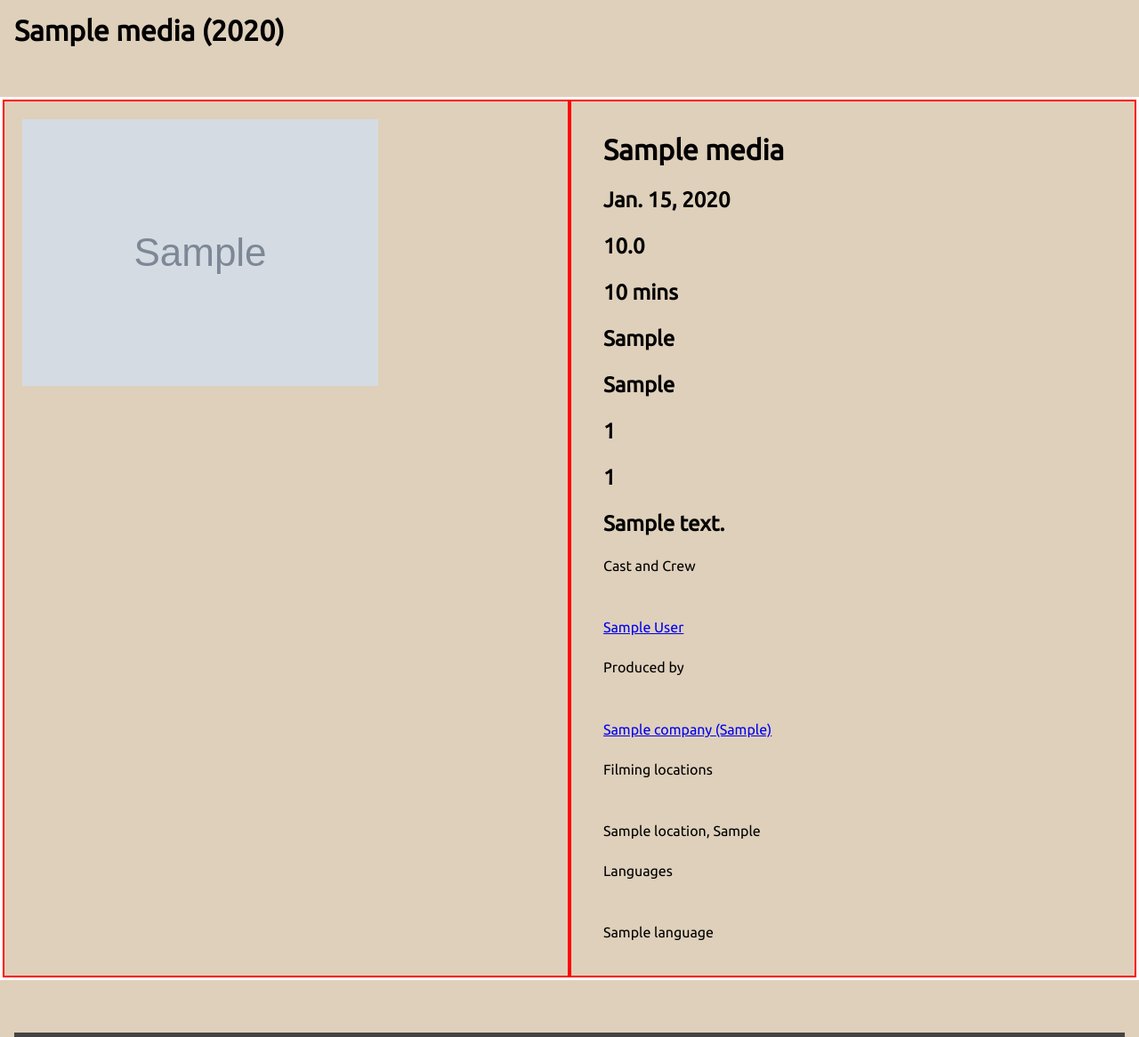
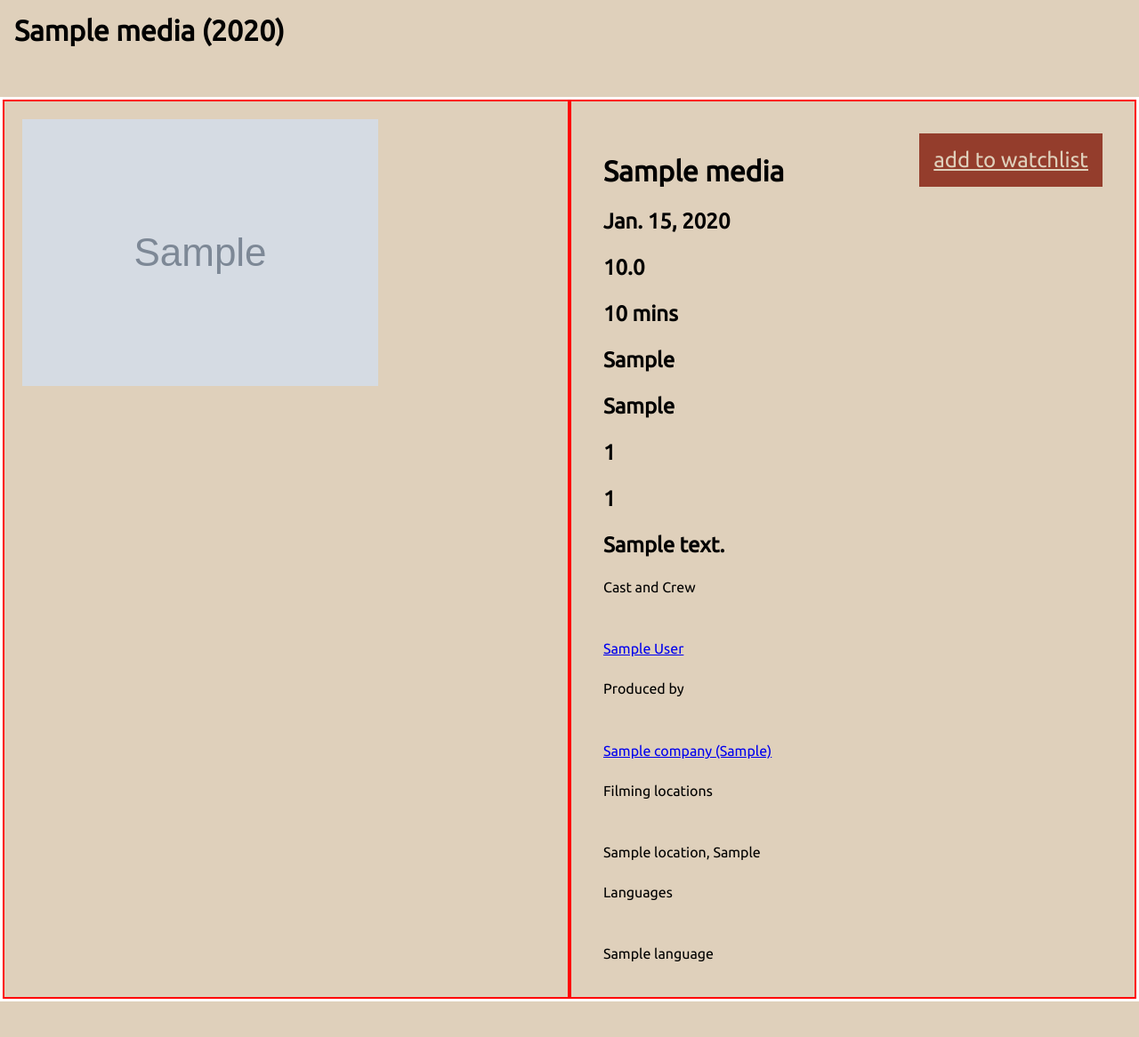
Before and after one commit to eidgabriele/movie_database, a Django app: page /media_list/1/ in a window 1280 px wide. Shown: the part 96-1262 px from the top of the page at 89% size. Run offline with Django 4.2, Linux system fonts and the light colour scheme; tables that the repository leaves empty hold one stand-in row (values such as "Sample post"); grey boxes marked "Sample" are stand-in pictures.

Commit message:
adding to watchlist - view, form filled with initial values, template, redirecting to same media

```diff
--- a/movie_database/movie_app/static/movie_app/css/base.css
+++ b/movie_database/movie_app/static/movie_app/css/base.css
@@ -140,6 +140,14 @@ ul.media_list li.media h3 {
     margin-top: 0;
 }
 
+.add-to-watchlist {
+    color: #DFD0BB;
+    background-color: #943D2C;
+    float: right;
+    font-size: 1.5em;
+    padding: 1rem;
+}
+
 .watchlist-item {
     margin: 0.5rem;
     display: flex;
--- a/movie_database/movie_app/templates/movie_app/media.html
+++ b/movie_database/movie_app/templates/movie_app/media.html
@@ -13,6 +13,7 @@
         </div>
 
         <div class="media-details">
+                <p><a class="add-to-watchlist" href="{% url 'user_watchlist_create' media.pk %}">add to watchlist</a></p>
             <h1>{{ media.name }} </h1>
             <h2>{{ media.release_date }}</h2>
             <h2>{{ media.score }}</h2>
@@ -47,8 +48,7 @@
                 {% endfor %}
                 </ul>
 
-
-        </div>
+            </div>
     </div>
     <div>
         {% if media.is_series == True %}
--- a/movie_database/movie_app/templates/movie_app/user_watchlist_delete.html
+++ b/movie_database/movie_app/templates/movie_app/user_watchlist_delete.html
@@ -4,7 +4,7 @@
 <h1>Deleting watchlist entry</h1>
 <form method="post" action="">
     {% csrf_token %}
-    <p>Are you sure you want to delete {{ object.book.title }} form yout watchlist?</p>
+    <p>Are you sure you want to delete {{ object.media.name }} form your watchlist?</p>
     <p>
         <button type="submit" class="button">YES</button>
         <a class="button" href="{% url 'watchlist' %}">NO</a>
--- a/movie_database/movie_app/urls.py
+++ b/movie_database/movie_app/urls.py
@@ -8,7 +8,7 @@ urlpatterns = [
     path('companies/<int:company_id>/', views.company, name='company'),
     path('people/<int:person_id>/', views.person, name='person'),
     path('watchlist/', views.WatchlistView.as_view(), name='watchlist'),
-    # path('by_genre/', views.MediaListView.as_view(), name='genres'),
+    path('add_entry/<int:pk>/', views.WatchlistCreate.as_view(), name='user_watchlist_create'),
     path('delete_entry/<int:pk>/', views.WatchlistDeleteView.as_view(),
     name='user_watchlist_delete'),
 ]
--- a/movie_database/movie_app/views.py
+++ b/movie_database/movie_app/views.py
@@ -1,11 +1,12 @@
 from django.shortcuts import render, get_object_or_404
 from django.contrib.auth.mixins import LoginRequiredMixin, UserPassesTestMixin
-from django.views.generic import ListView, DetailView, DeleteView
+from django.views.generic import ListView, DetailView, DeleteView, CreateView
 from django.urls import reverse, reverse_lazy
 from django.contrib import messages
 from . models import Media, Person, Company, Genre, Watchlist, Location
 from django.views.generic.edit import FormMixin
 from django.db.models import Q
+from . forms import WatchlistForm
 
 
 def index(request):
@@ -56,6 +57,23 @@ class WatchlistView(LoginRequiredMixin, ListView):
         queryset = queryset.filter(list_owner=self.request.user).order_by('date_added')
         return queryset
 
+
+class WatchlistCreate(LoginRequiredMixin, CreateView):
+    model = Watchlist
+    form_class = WatchlistForm
+    template_name = 'movie_app/user_watchlist_add.html'
+
+    def form_valid(self, form):
+        form.instance.list_owner = self.request.user
+        form.instance.media = Media.objects.get(pk=self.kwargs['pk'])
+        messages.success(self.request, f'{form.instance.media.name} was added to your watchlist!')
+        return super().form_valid(form)
+
+    def get_success_url(self):
+        id = self.kwargs['pk']
+        return reverse_lazy('media', kwargs={'media_id': id })
+
+
 class WatchlistDeleteView(LoginRequiredMixin, UserPassesTestMixin, DeleteView):
     model = Watchlist
     template_name = 'movie_app/user_watchlist_delete.html'
```
Also changed, not shown: movie_database/movie_app/forms.py (added, +13 -0 lines), movie_database/movie_app/templates/movie_app/user_watchlist_add.html (added, +12 -0 lines).
